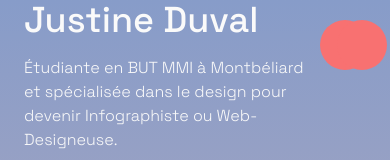
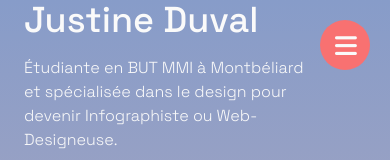
Before and after one commit to duval-justine/Portfolio_Justine_Duval, a Vue app: page / in a window 390 px wide. Shown: the top 160 px of the page. Built offline with nearby package versions, Linux system fonts and the light colour scheme.

Commit message:
Création du Menu 3xs responsive

```diff
--- a/index.html
+++ b/index.html
@@ -20,6 +20,7 @@
     href="https://fonts.googleapis.com/css2?family=Karla:ital,wght@0,200;0,300;0,400;0,500;0,600;0,700;0,800;1,200;1,300;1,400;1,500;1,600;1,700;1,800&display=swap"
     rel="stylesheet">
 
+  <script src="https://kit.fontawesome.com/a076d05399.js"></script>
 </head>
 
 <body class="bg-Extended/red/50">
--- a/src/components/Header.vue
+++ b/src/components/Header.vue
@@ -1,6 +1,7 @@
 <template>
     <!-- Menu Format 3XS -->
     <div class="xs:hidden z-50">
+        <!-- <label class="menu-icon">&#9776;</label> -->
         <input type="checkbox" id="active">
         <label for="active" class="menu-btn"><i class="fas fa-bars"></i></label>
         <div class="wrapper">
@@ -93,25 +94,28 @@ nav ul li a:hover::after {
 }
 
 .menu-btn {
-    position: absolute;
+    position: fixed;
     z-index: 70;
-    right: 3px;
+    right: 20px;
     top: 20px;
-    height: 50px;
-    width: 50px;
+    height: 35px;
+    width: 35px;
     line-height: 50px;
     border-radius: 50%;
     cursor: pointer;
-    background: #F87171;
+    color: #fafafa;
+    font-size: 25px;
     transition: all 0.3s ease-in-out;
 }
 
 #active:checked~.menu-btn {
-    color: #fff;
+    color: #fafafa;
 }
 
 #active:checked~.menu-btn i:before {
-    content: "\f00d";
+    content: "\00d7";
+    /* Utilisation de l'entité HTML pour la croix */
+    font-size: 2em;
 }
 
 .wrapper ul {
@@ -146,16 +150,12 @@ nav ul li a:hover::after {
     z-index: 90;
     content: "";
     background: #fff;
-    background: linear-gradient(#F87, #ffffff, #F87171);
-    background: linear-gradient(375deg, #1cc7d0, #2ede98);
     width: 104%;
     height: 110%;
-    left: -2%;
-    top: -5%;
-
+    right: 50px;
+    top: 20px;
     border-radius: 50px;
     transform: scaleY(0);
-    z-index: -1;
     animation: rotate 1.5s linear infinite;
     transition: transform 0.3s ease;
 } */
```
